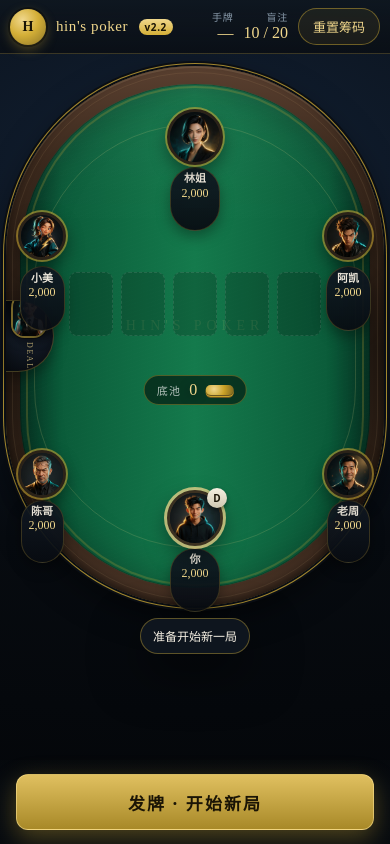
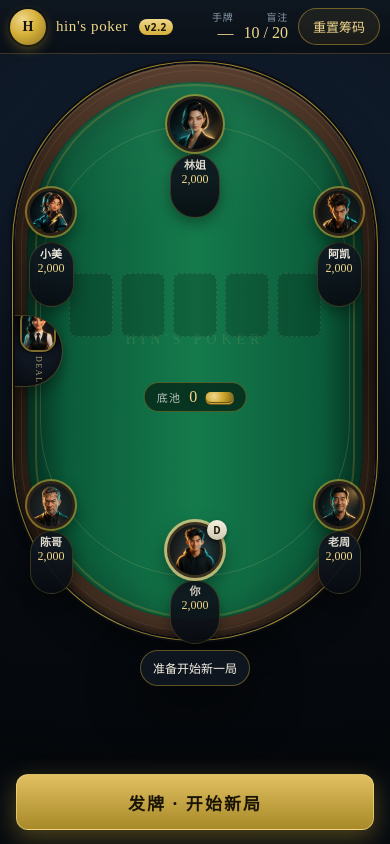
Before and after one commit to heyuxuan-git/hins-poker, a website: page index.html in a window 390 px wide. Drawn offline with Linux system fonts and the light colour scheme.

Commit message:
style: taller portrait track, raise upper three seats

```diff
--- a/css/style.css
+++ b/css/style.css
@@ -1148,24 +1148,24 @@ button:focus-visible {
   }
 
   .table-wrap {
-    /* Longer vertical track so seats are not crowded */
-    aspect-ratio: 10 / 21;
-    max-height: min(64vh, 680px);
-    width: min(100%, 380px);
-    margin-top: 4px;
+    /* Longer vertical track / longer straight sides */
+    aspect-ratio: 10 / 24;
+    max-height: min(68vh, 760px);
+    width: min(100%, 360px);
+    margin-top: 2px;
   }
 
   .table-rail {
-    padding: 18px 14px;
+    padding: 18px 12px;
   }
 
   /* Board & pot on the tall felt */
   .board {
-    top: 44%;
+    top: 42%;
   }
 
   .pot {
-    top: 60%;
+    top: 58%;
   }
 
   .dealer-well {
@@ -1206,10 +1206,10 @@ button:focus-visible {
   }
 
   .seat.top-right {
-    /* top center */
+    /* top center — pulled up */
     left: 50%;
     right: auto;
-    top: 1%;
+    top: -1%;
     transform: translateX(-50%);
   }
 
@@ -1223,9 +1223,9 @@ button:focus-visible {
   }
 
   .seat.left {
-    /* left upper — above dealer */
+    /* left upper — higher, above dealer */
     left: 0;
-    top: 20%;
+    top: 15%;
     transform: none;
   }
 
@@ -1234,14 +1234,14 @@ button:focus-visible {
     left: 0;
     right: auto;
     bottom: auto;
-    top: 64%;
+    top: 66%;
     transform: none;
   }
 
   .seat.right {
-    /* right upper */
+    /* right upper — higher */
     right: 0;
-    top: 20%;
+    top: 15%;
     transform: none;
   }
 
@@ -1249,7 +1249,7 @@ button:focus-visible {
     /* right lower */
     left: auto;
     right: 0;
-    top: 64%;
+    top: 66%;
     transform: none;
   }
 
--- a/index.html
+++ b/index.html
@@ -7,7 +7,7 @@
   <meta name="description" content="hin's poker — 跑道台面德州扑克小游戏，与五位 AI 同桌对战" />
   <title>hin's poker · 德州扑克 v2.2</title>
   <link rel="icon" type="image/svg+xml" href="assets/favicon.svg" />
-  <link rel="stylesheet" href="css/style.css?v=v2.2.1" />
+  <link rel="stylesheet" href="css/style.css?v=v2.2.2" />
 </head>
 <body>
   <div class="app">
```
